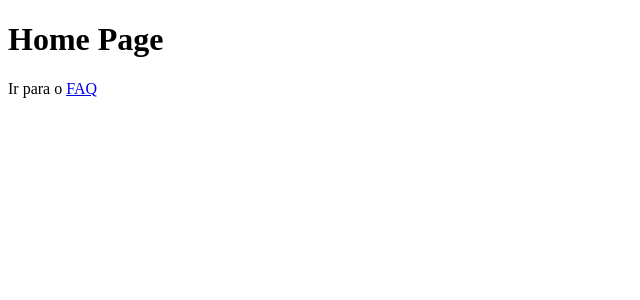
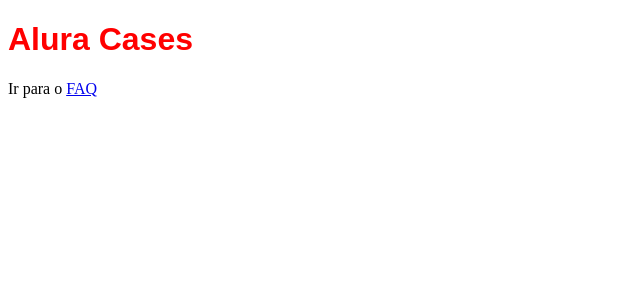
Before and after one commit to oalvesxp/nextjs-intro, a Next.js app: page / in a window 1280 px wide. Shown: the top 300 px of the page, without its empty margins (0-640 px from the left). Built offline with nearby package versions, Linux system fonts and the light colour scheme.

Commit message:
Aula 03.02 - CSS in JSX

```diff
--- a/pages/index.js
+++ b/pages/index.js
@@ -1,9 +1,24 @@
 import Link from '../src/components/Link'
+
+function Title({ children, as }) {
+  const Tag = as
+  return (
+    <>
+      <Tag>{children}</Tag>
+      <style jsx>{`
+        ${Tag} {
+          color: red;
+          font-family: sans-serif;
+        }
+      `}</style>
+    </>
+  )
+}
 
 export default function Home() {
   return (
     <>
-      <h1>Home Page</h1>
+      <Title as="h1">Alura Cases</Title>
       <p>
         Ir para o <Link href="/faq">FAQ</Link>
       </p>
```
